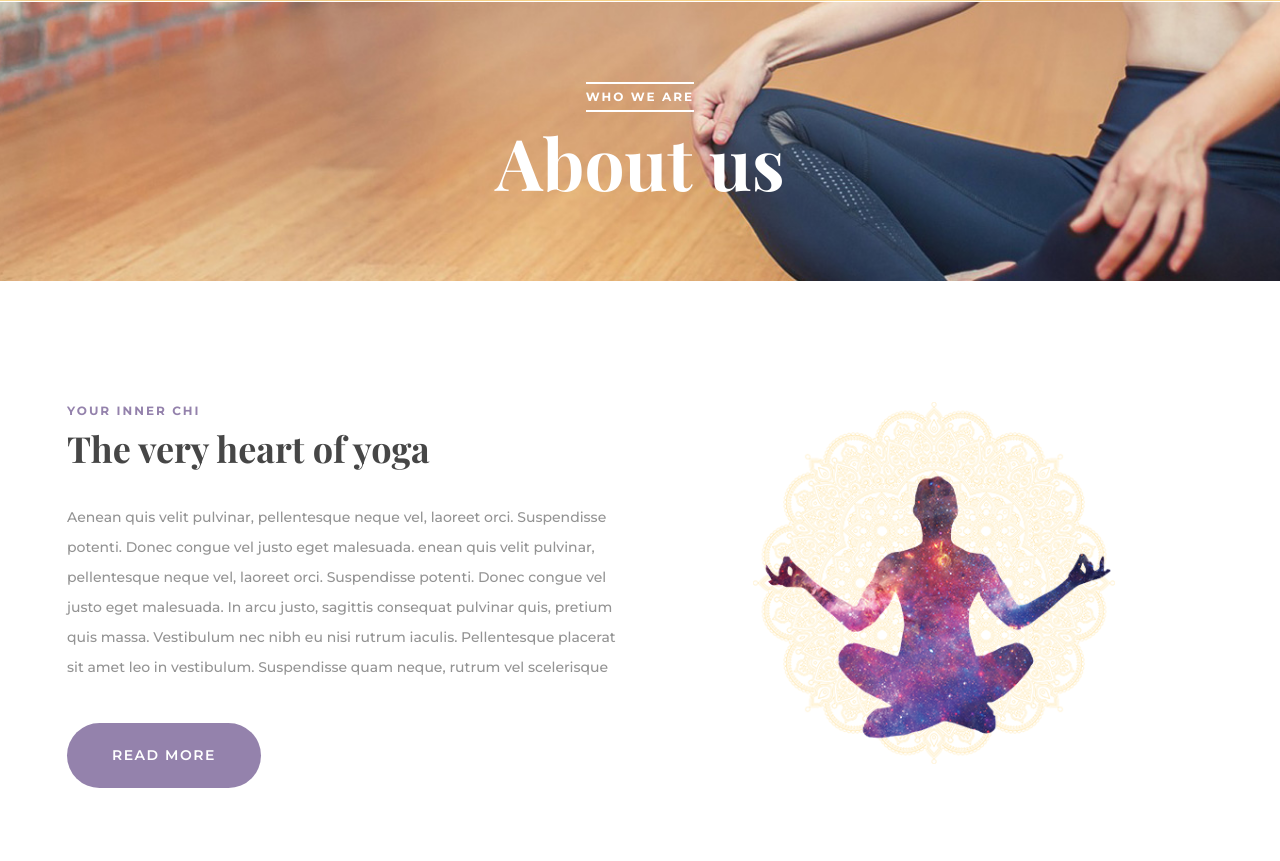
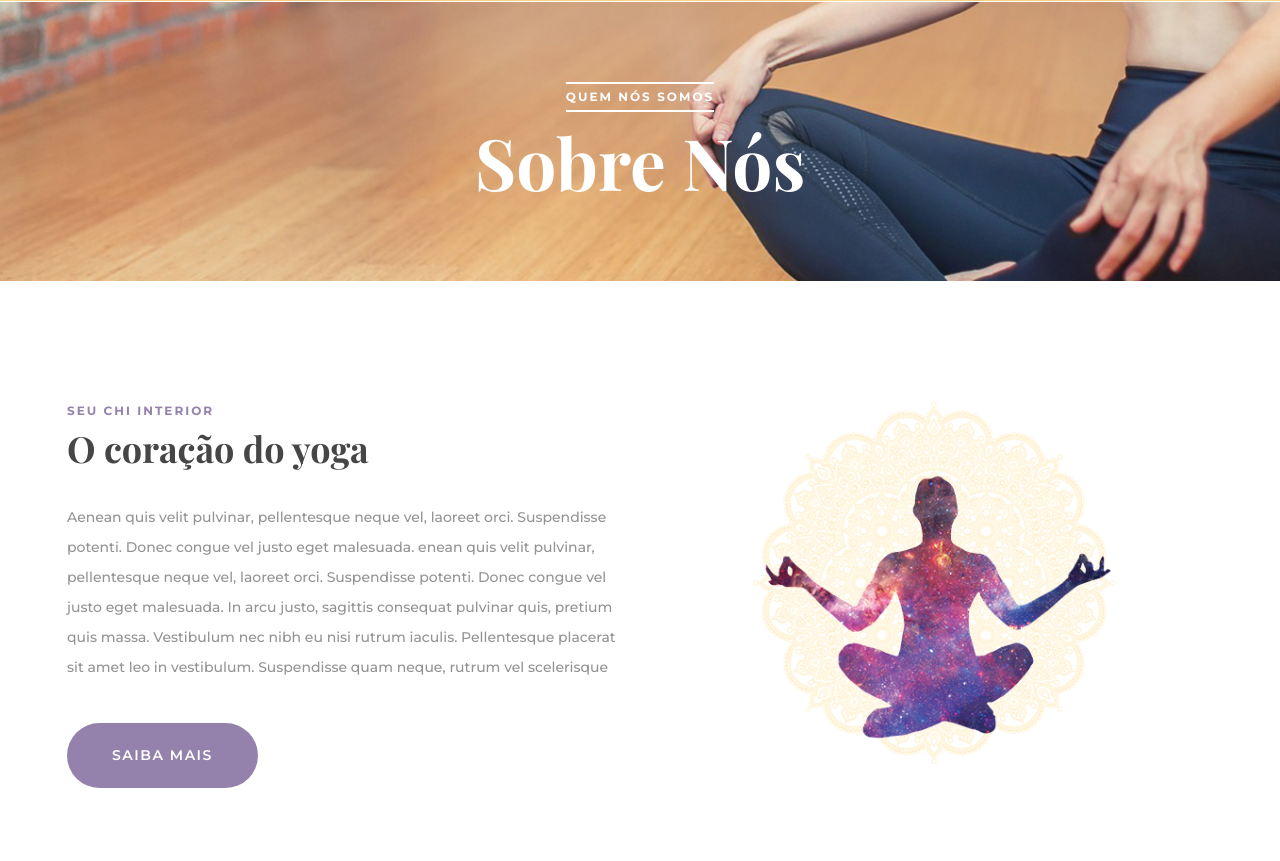
Before and after one commit to Influuence/git-em-um-website, a plain HTML site: page about-us.html in a window 1280 px wide. Shown: the part 91-952 px from the top of the page. Drawn offline with nearby package versions, Linux system fonts and the light colour scheme.

Commit message:
Tradução da página sobre

```diff
--- a/about-us.html
+++ b/about-us.html
@@ -63,8 +63,8 @@
             <div class="row">
                 <div class="col-lg-12 text-center">
                     <div class="hero-item">
-                        <span class="tickler-text">Who we are</span>
-                        <h1>About us</h1>
+                        <span class="tickler-text">Quem nós somos</span>
+                        <h1>Sobre Nós</h1>
                     </div>
                 </div>
             </div>
@@ -79,11 +79,11 @@
                 <div class="col-lg-6">
                     <div class="about-lt">
                         <div class="section-title">
-                            <span>Your inner Chi</span>
-                            <h2>The very heart of yoga </h2>
+                            <span>SEU CHI INTERIOR</span>
+                            <h2>O coração do yoga</h2>
                         </div>
                         <p>Aenean quis velit pulvinar, pellentesque neque vel, laoreet orci. Suspendisse potenti. Donec congue vel justo eget malesuada. enean quis velit pulvinar, pellentesque neque vel, laoreet orci. Suspendisse potenti. Donec congue vel justo eget malesuada. In arcu justo, sagittis consequat pulvinar quis, pretium quis massa. Vestibulum nec nibh eu nisi rutrum iaculis. Pellentesque placerat sit amet leo in vestibulum. Suspendisse quam neque, rutrum vel scelerisque</p>
-                        <a href="#" class="primary-btn">Read More</a>
+                        <a href="#" class="primary-btn">Saiba mais</a>
                     </div>
                 </div>
                 <div class="col-lg-4 offset-lg-1">
```
